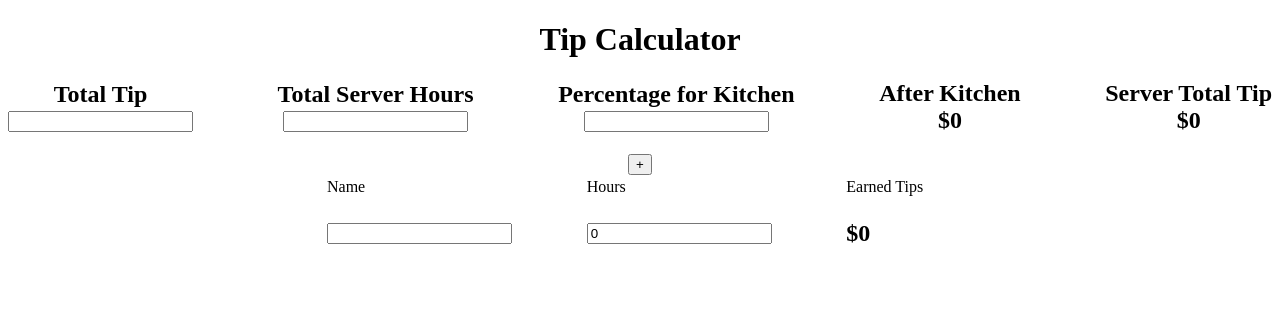
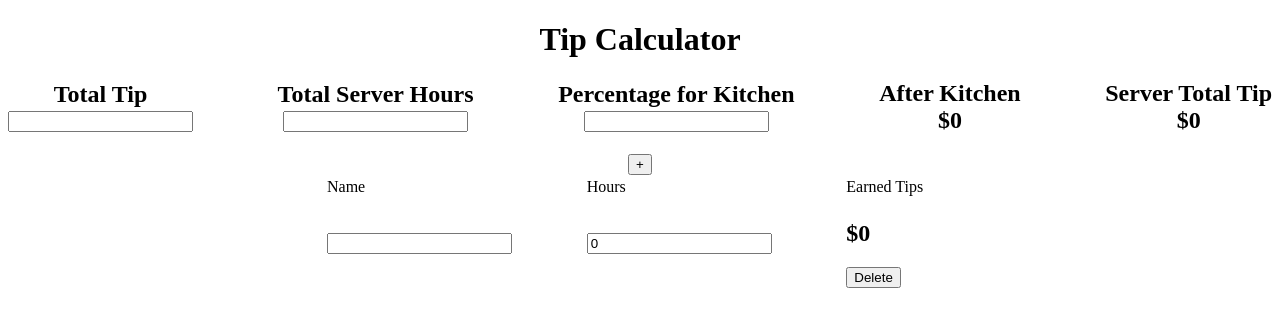
Before and after one commit to youngs-kim/tip-calculator, a React (Vite) app: page / in a window 1280 px wide. Shown: the top 326 px of the page. Built offline with nearby package versions, Linux system fonts and the light colour scheme.

Commit message:
commmit to make new branch to test

```diff
--- a/src/components/TipPerServer.jsx
+++ b/src/components/TipPerServer.jsx
@@ -2,9 +2,6 @@ import React, { useState } from 'react';
 import '../App.css';
 
 const TipPerServer = ({ totalServerHours, serverTotalTip }) => {
-  console.log('totalServerHours', totalServerHours);
-  console.log('serverTotalTip', serverTotalTip);
-
   const defaultServer = {
     name: '',
     hours: 0,
@@ -30,8 +27,10 @@ const TipPerServer = ({ totalServerHours, serverTotalTip }) => {
   const addServer = (e) => {
     e.preventDefault();
     setServerList([...serverList, defaultServer]);
-    console.log(serverList);
+    console.log(serverList, 'hello');
   };
+
+  const deleteServer = () => {};
 
   return (
     <div>
@@ -75,6 +74,7 @@ const TipPerServer = ({ totalServerHours, serverTotalTip }) => {
                   </td>
                   <td>
                     <h2>${item.earnedTips}</h2>
+                    <button onClick={deleteServer}>Delete</button>
                   </td>
                 </tr>
               );
```
